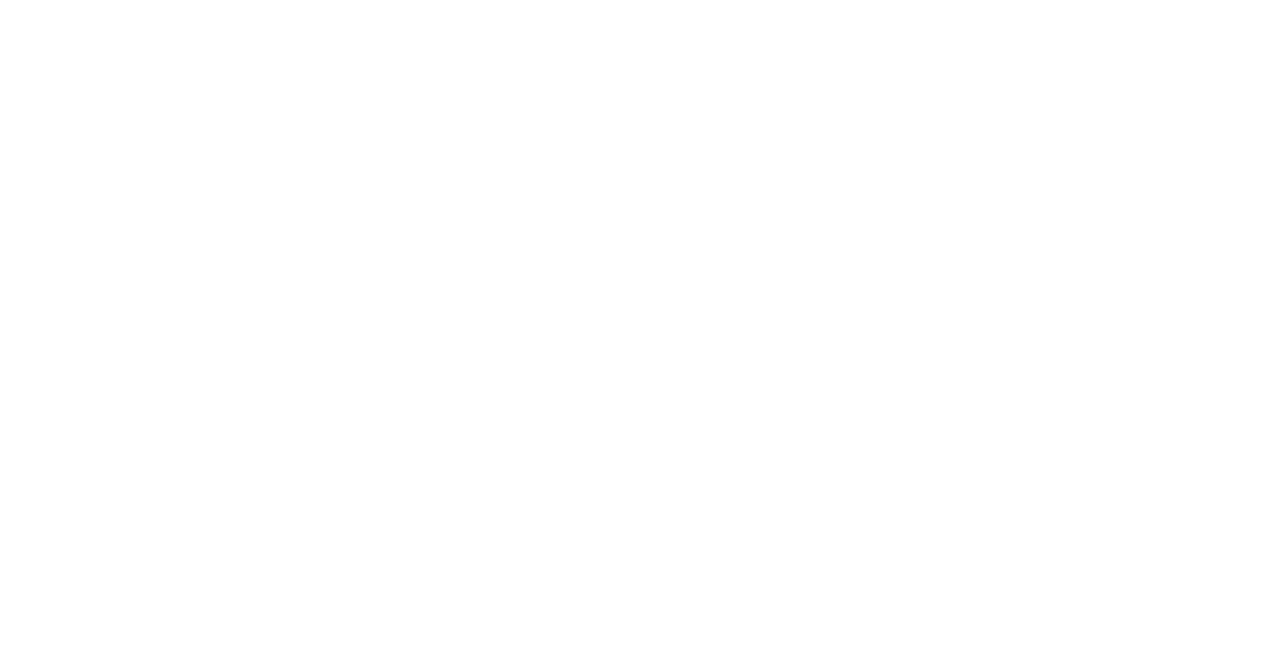
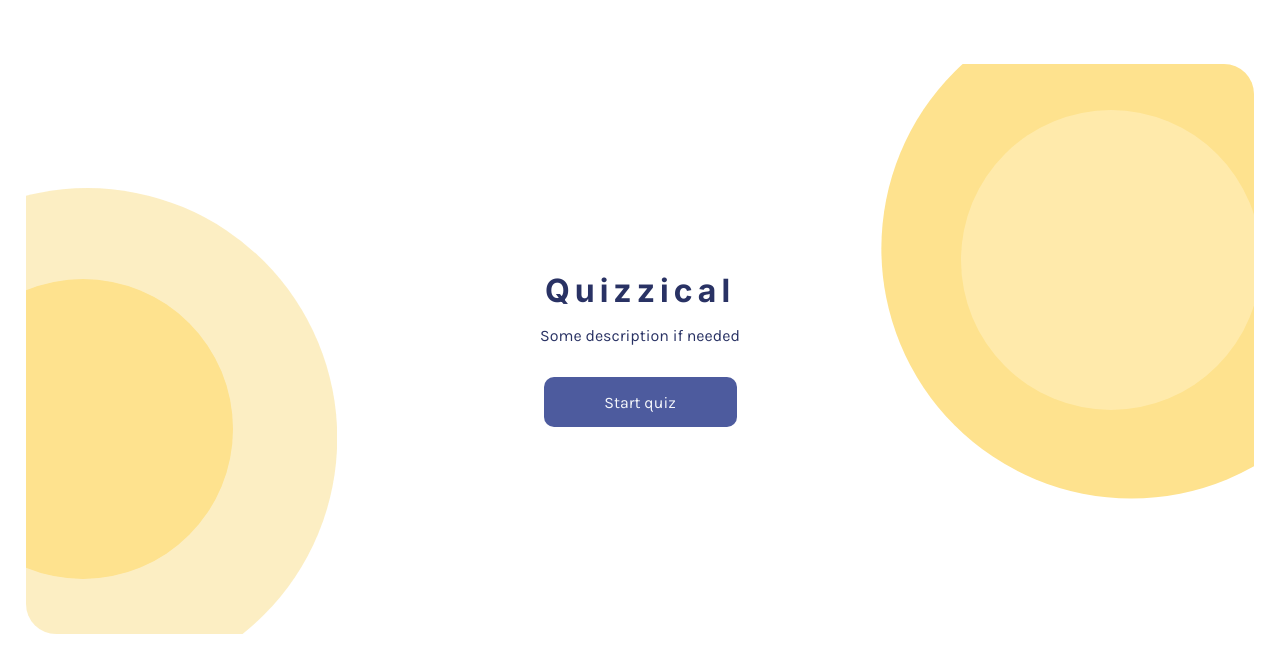
Before and after one commit to samyyuv/quizzical, a React (Create React App) app: page / in a window 1280 px wide. Shown: the top 672 px of the page. Built offline with nearby package versions, Linux system fonts and the light colour scheme.

Commit message:
styling presentation page

```diff
--- a/src/App.js
+++ b/src/App.js
@@ -1,8 +1,15 @@
-import './App.css';
+import './App.scss';
+import Start from './components/Start';
 
 function App() {
   return (
-    <div>
+    <div className='container'>
+      <div className="circle circle-big up"></div>
+      <div className="circle circle-small small-up"></div>
+      <Start />
+      <div className="circle circle-small small-down"></div>
+      <div className="circle circle-big down"></div>
+
     </div>
   );
 }
--- /dev/null
+++ b/src/App.scss
@@ -0,0 +1,37 @@
+@import './styles/_global';
+
+.container {
+  width: 1228px;
+  height: 570px;
+  margin: 4rem auto;
+  overflow: hidden;
+  position: relative;
+  border-radius: 30px;
+}
+
+.start-container {
+  >* {
+    margin: 0;
+  }
+
+  .title {
+    letter-spacing: 5px;
+  }
+
+  text-align: center;
+  display: flex;
+  height: 100%;
+  flex-direction: column;
+  justify-content: center;
+  align-items: center;
+
+  .hard-button {
+    @include buttons(false);
+  }
+}
+
+
+
+.description {
+  padding: 1rem 0 2rem;
+}
--- /dev/null
+++ b/src/components/Start.js
@@ -0,0 +1,11 @@
+import React from "react";
+
+export default function Start() {
+  return (
+    <div className='start-container'>
+      <h1 className="title font-karla">Quizzical</h1>
+      <p className="description font-inter">Some description if needed</p>
+      <button className="hard-button font-inter">Start quiz</button>
+    </div>
+  )
+}
--- /dev/null
+++ b/src/styles/_global.scss
@@ -0,0 +1,117 @@
+@import url("https://fonts.googleapis.com/css2?family=Inter:wght@400;600;700&family=Karla:wght@400;600;800&display=swap");
+
+* {
+  box-sizing: border-box;
+}
+
+//colors
+$purple-hard: #293264;
+$purple-soft: #4D5B9E;
+$lilac-hard: #D6DBF5;
+$lilac-soft: #DBDEF0;
+$white: #F5F7FB;
+$green: #94D7A2;
+$pink: #F8BCBC;
+$black: #1C1C1C;
+$limoney: #FFFAD1;
+$baby: #DEEBF8;
+
+//typography
+$karla: 'Inter', sans-serif;
+$inter: 'Karla', sans-serif;
+
+body {
+  color: $purple-hard;
+}
+
+.font-karla {
+  font-family: $karla;
+}
+
+.font-inter {
+  font-family: $inter;
+}
+
+.circle {
+  position: absolute;
+  shape-outside: circle();
+  clip-path: circle();
+
+  &-big {
+    width: 500px;
+    height: 500px;
+    margin: 20px;
+  }
+
+  &-small {
+    width: 300px;
+    height: 300px;
+    margin: 10px;
+  }
+}
+
+.up {
+  background: rgb(254, 226, 142);
+  top: -15%;
+  right: -12%;
+}
+
+.down {
+  background: rgba(249, 217, 122, 0.45);
+  left: -17%;
+  bottom: -13%;
+}
+
+.small-up {
+  background: rgb(255 243 207 / 45%);
+  top: 36px;
+  right: -17px;
+}
+
+.small-down {
+  background: rgb(254, 226, 142);
+  left: -103px;
+  bottom: 45px;
+  z-index: 1;
+}
+
+//button
+@mixin buttons($status) {
+  cursor: pointer;
+  border: none;
+  font-size: 16px;
+
+  @if $status ==nonChosen {
+    background-color: $lilac-hard;
+  }
+
+  @else if $status ==chosen {
+    background-color: $lilac-hard;
+
+  }
+
+  @else if $status ==correct {
+    background-color: $lilac-hard;
+
+  }
+
+  @else if $status ==incorrect {
+    background-color: $lilac-hard;
+
+  }
+
+  @else if $status ==review {
+    background-color: $lilac-hard;
+
+  }
+
+  @else {
+    width: 193px;
+    height: 50px;
+    background-color: #4D5B9E;
+    color: #F5F7FB;
+    border-radius: 10px;
+    font-weight: 500;
+  }
+
+}
```
